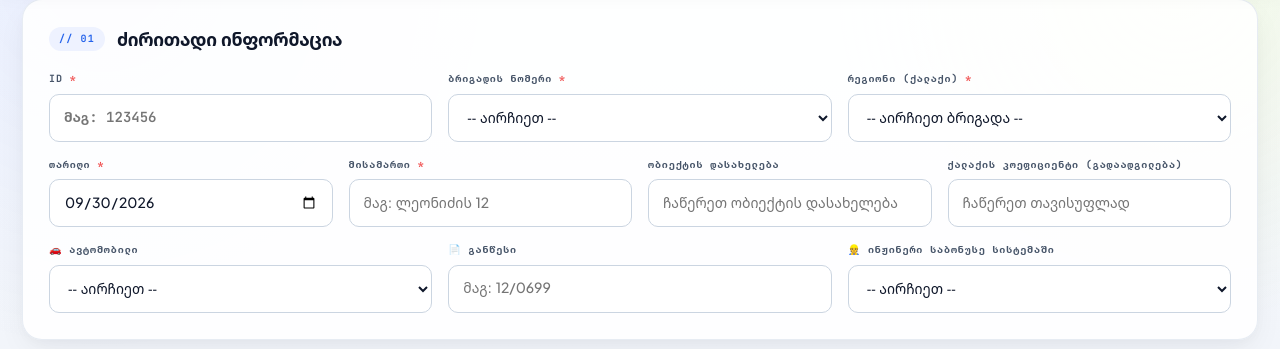
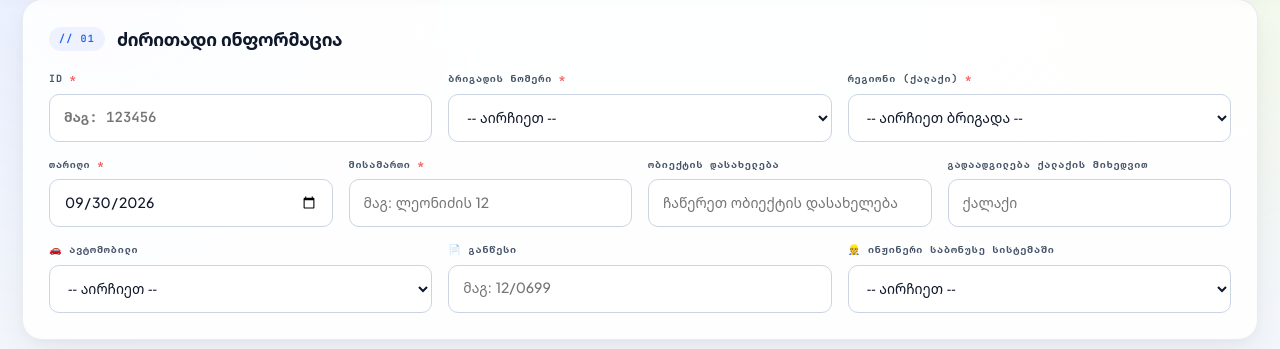
Before and after one commit to zlomidze1-lgtm/my-report-generator, a Flask app: page / in a window 1280 px wide. Shown: the part 99-448 px from the top of the page. Run offline with Flask 3, Linux system fonts and the light colour scheme; some libraries are stand-ins or nearby versions.

Commit message:
Update index.html

```diff
--- a/templates/index.html
+++ b/templates/index.html
@@ -504,8 +504,8 @@
             <input type="text" id="objectNameInput" placeholder="ჩაწერეთ ობიექტის დასახელება" />
           </div>
           <div class="form-group">
-            <label for="coefficientInput">ქალაქის კოეფიციენტი (გადაადგილება)</label>
-            <input type="text" id="coefficientInput" placeholder="ჩაწერეთ თავისუფლად" />
+            <label for="coefficientInput">გადაადგილება ქალაქის მიხედვით </label>
+            <input type="text" id="coefficientInput" placeholder="ქალაქი" />
           </div>
         </div>
 
```
